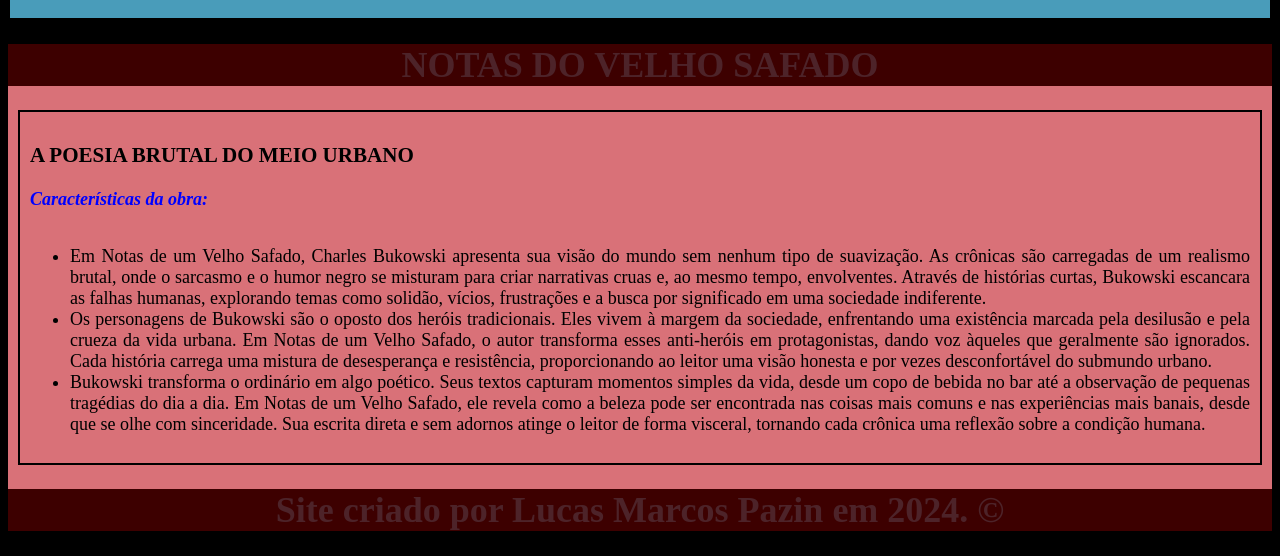
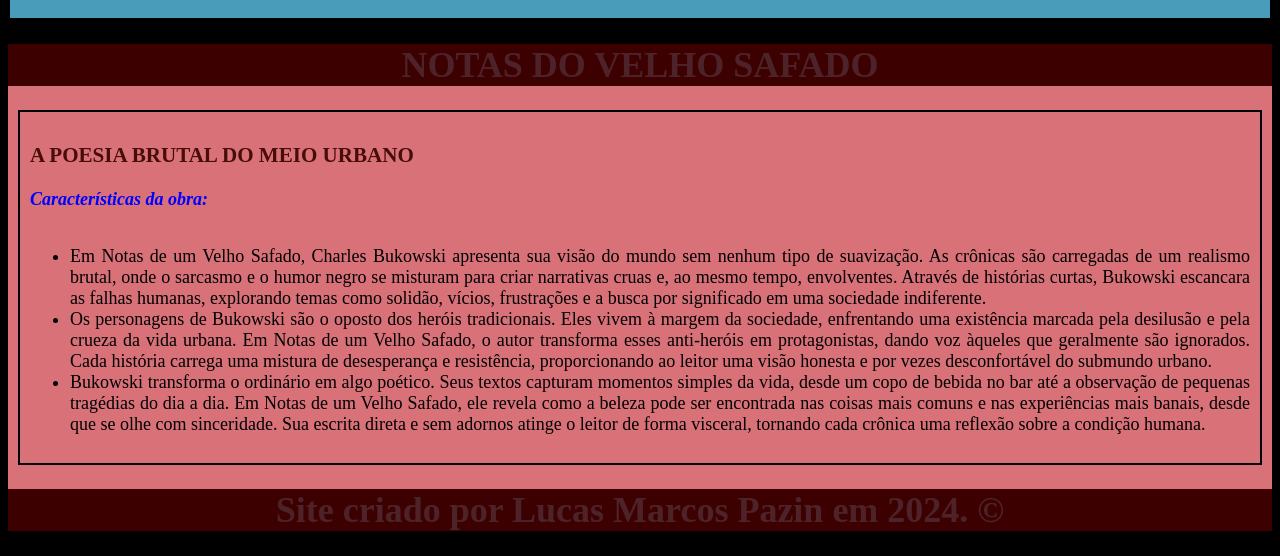
Before and after one commit to LucasPazin77/cicada3301, a plain HTML site: page index.html in a window 1280 px wide. Shown: the part 98-654 px from the top of the page. Drawn offline with Linux system fonts and the light colour scheme.

Commit message:
Update style.css

```diff
--- a/style.css
+++ b/style.css
@@ -1,6 +1,6 @@
 body{background-color:#000000;text-align:justify;font-size:18px;}
 h1{text-align:center;background-color:#3D0000;color:#4D2329;}
-h3{text-align:justify;color:##470d09;}
+h3{text-align:justify;color:#470d09;}
 b{color:blue;font-size:18px;}
 i{color:blue;font-size:18px;}
 header,footer{background-color:#499CBA;color:#611722;text-align:center;font-size:20px;border:black solid 2px;}
```
